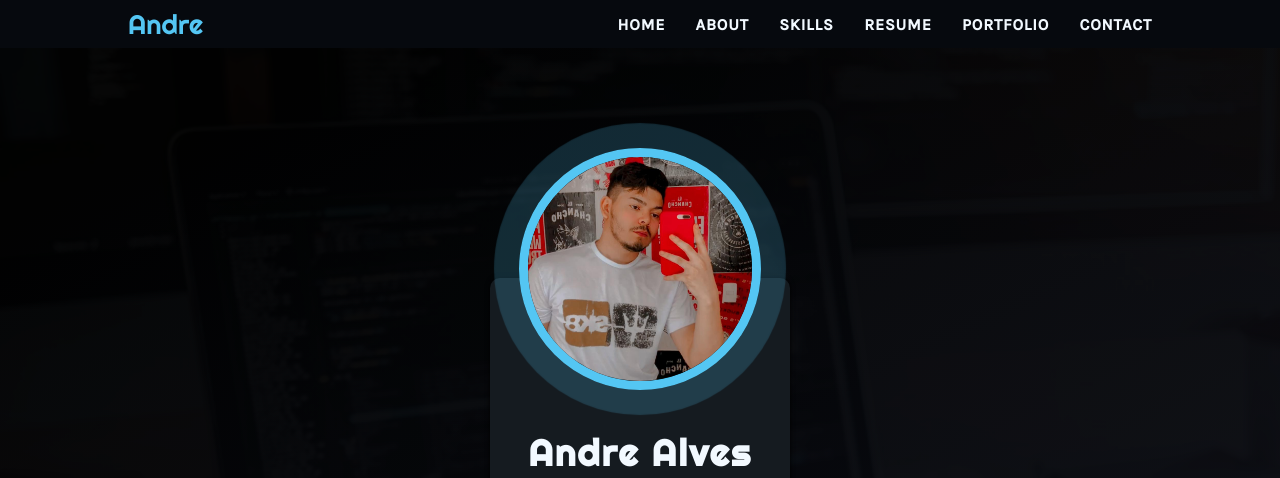
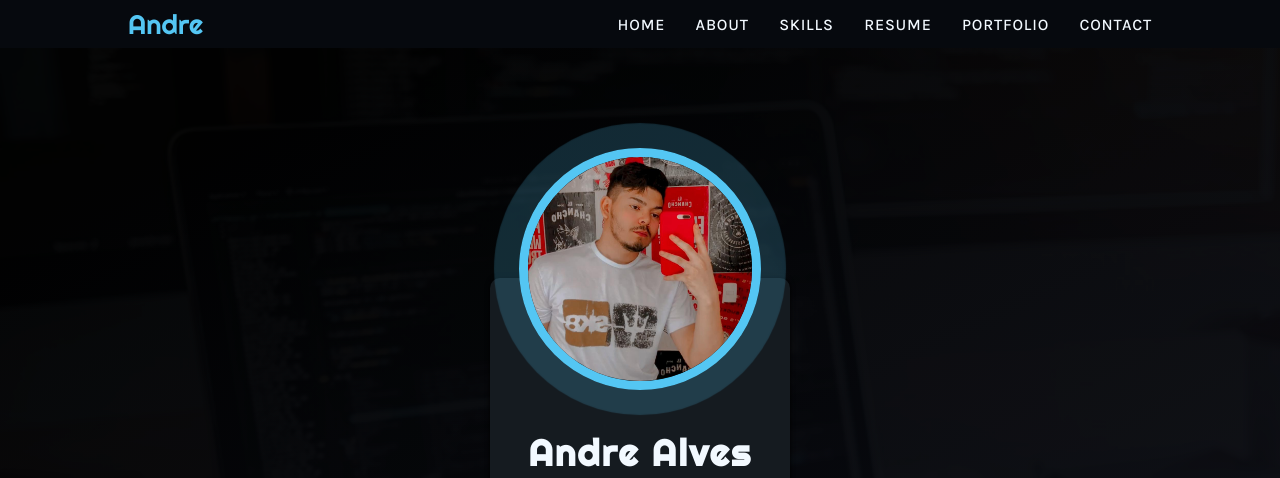
Before and after one commit to AndAllves/andallves, a plain HTML site: page index.html in a window 1280 px wide. Shown: the top 478 px of the page. Drawn offline with Linux system fonts and the light colour scheme.

Commit message:
atualização

```diff
--- a/css/style.css
+++ b/css/style.css
@@ -40,7 +40,7 @@ main {
     color: rgb(242, 249, 255);
     font-size: 1em;
     font-family: 'Karla', sans-serif;
-    font-weight: 600;
+    font-weight: 500;
     text-transform: uppercase;
     letter-spacing: 0.05em;
 }
@@ -317,7 +317,8 @@ h4 {
     border: 1px solid rgb(242, 249, 255);
     border-radius: 3px;
     font-family: 'Karla', sans-serif;
-    box-shadow: 0px 0px 7px rgb(8, 8, 8)
+    box-shadow: 0px 0px 7px rgb(8, 8, 8);
+
 
 }
 
```
